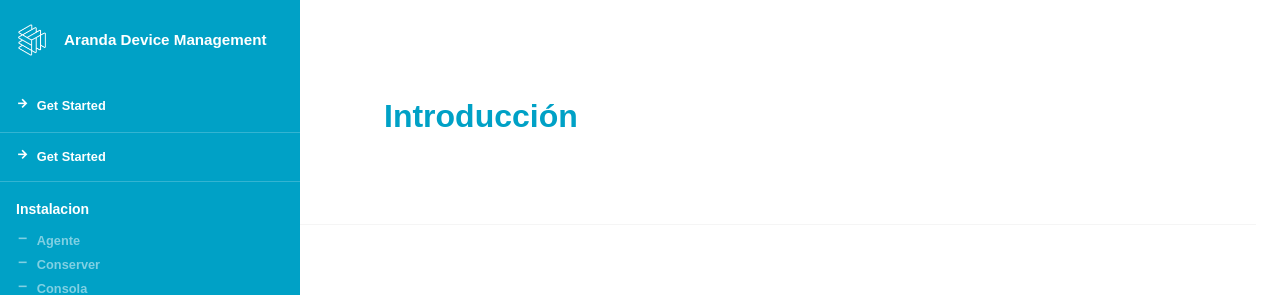
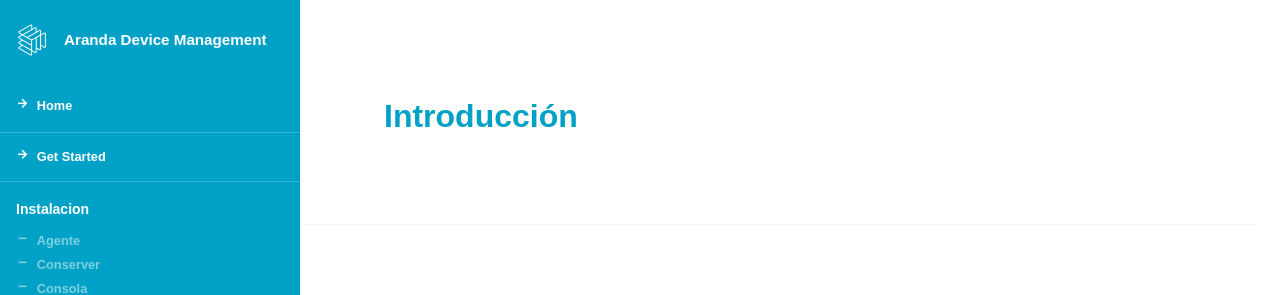
Before and after one commit to Nats85/adm, a Jekyll site: the page built from index.md, in a window 1280 px wide. Shown: the top 295 px of the page. Built offline with Jekyll 4.4.1, drawn with Linux system fonts in a browser that asks for light colours.

Commit message:
Update sidebar.html

```diff
--- a/_includes/sidebar.html
+++ b/_includes/sidebar.html
@@ -5,7 +5,7 @@
     <div class="title">{{ site.sg_title }}</div>
   </a>
 
-  <a href="{{ site.baseurl }}/http://www.limni.net"{% if page.url == '/' %} class="active"{% endif %}>Get Started</a></li>
+  <a href="{{ site.baseurl }}/https://nats85.github.io/docs/"{% if page.url == '/' %} class="active"{% endif %}>Home</a></li>
   <ul>
     <li><a href="{{ site.baseurl }}/index.html"{% if page.url == '/' %} class="active"{% endif %}>Get Started</a></li>
   </ul>
```
